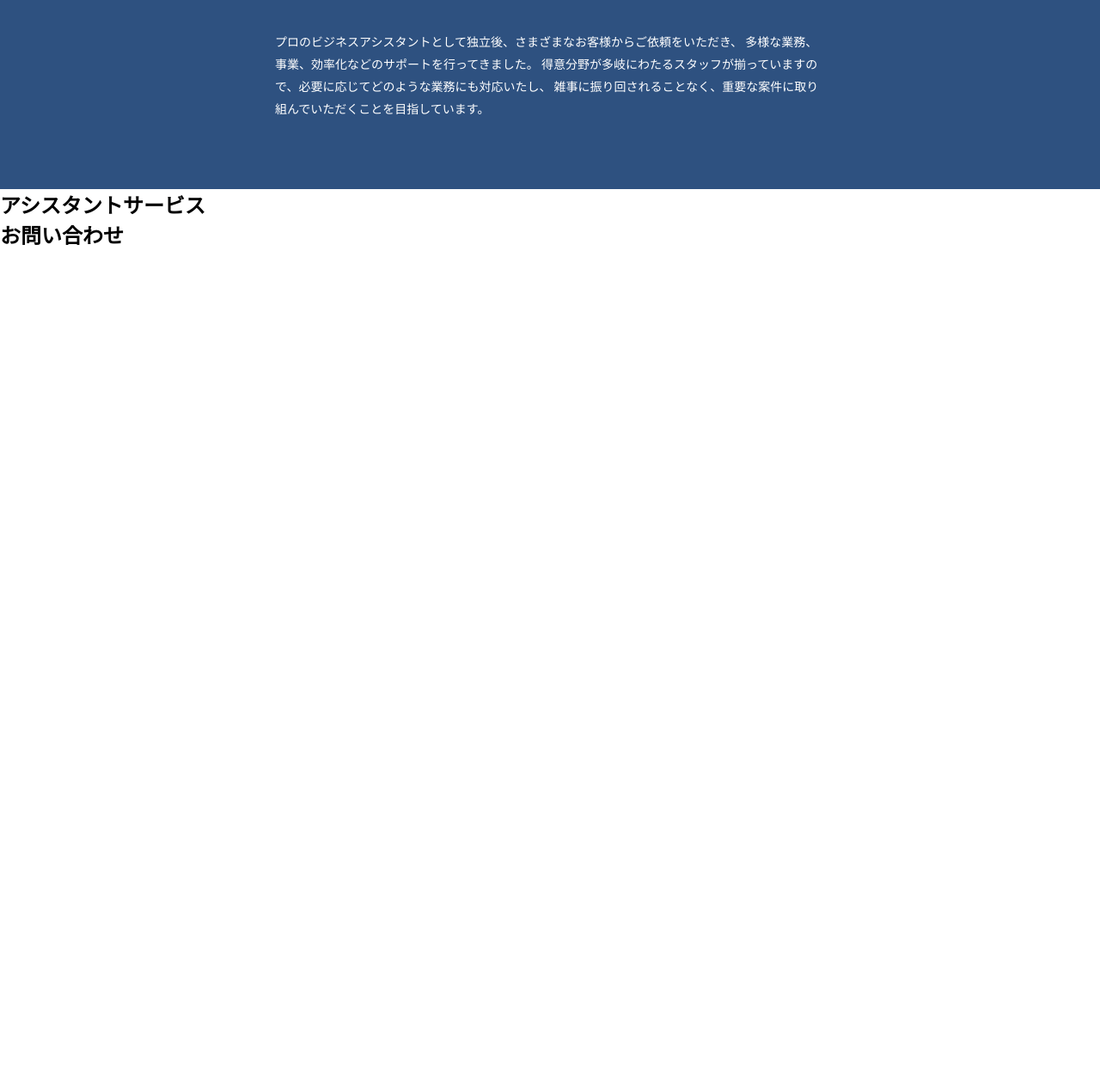
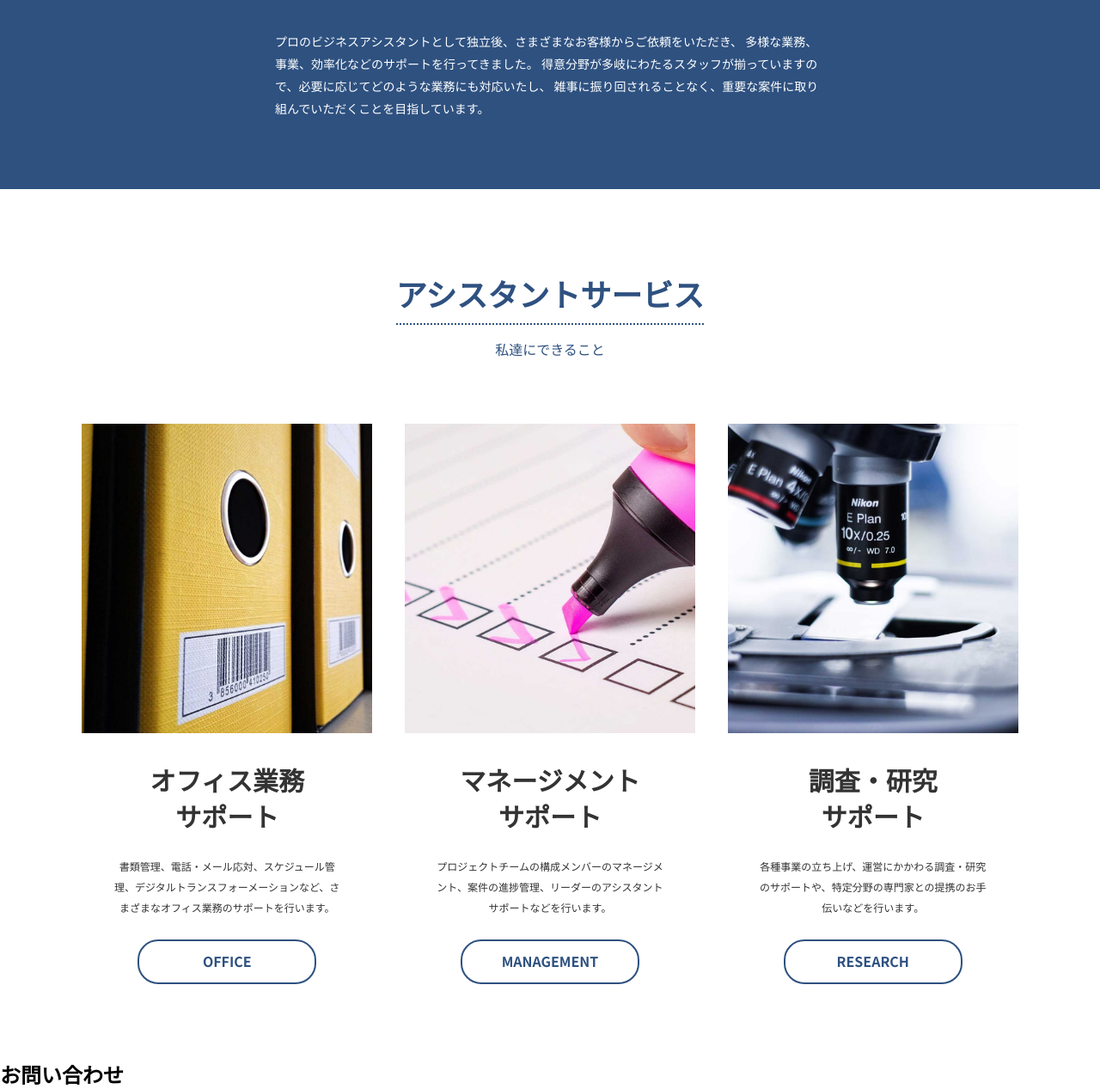
Before and after one commit to yuktnk/Cording-Practice-1, a plain HTML site: page index.html in a window 1280 px wide. Shown: the part 932-2199 px from the top of the page at 86% size. Before the commit the page ends 1222 px from the top, so only its background shows below. Drawn offline with Linux system fonts and the light colour scheme.

Commit message:
chapter6

```diff
--- a/index.html
+++ b/index.html
@@ -51,9 +51,40 @@
     </div>
   </section>
 
+
+
   <section class="service">
-    <h2>アシスタントサービス</h2>
+    <div class="container">
+      <h2>アシスタントサービス</h2>
+      <p>私達にできること</p>
+
+      <div class="details">
+        <article class="detail office">
+          <figure></figure>
+          <h3>オフィス業務<br>サポート</h3>
+          <p>書類管理、電話・メール応対、スケジュール管理、デジタルトランスフォーメーションなど、さまざまなオフィス業務のサポートを行います。</p>
+          <a href="#" class="btn">OFFICE</a>
+        </article>
+
+        <article class="detail manage">
+          <figure></figure>
+          <h3>マネージメント<br>サポート</h3>
+          <p>プロジェクトチームの構成メンバーのマネージメント、案件の進捗管理、リーダーのアシスタントサポートなどを行います。</p>
+          <a href="#" class="btn">MANAGEMENT</a>
+        </article>
+
+        <article class="detail research">
+          <figure></figure>
+          <h3>調査・研究<br>サポート</h3>
+          <p>各種事業の立ち上げ、運営にかかわる調査・研究のサポートや、特定分野の専門家との提携のお手伝いなどを行います。</p>
+          <a href="#" class="btn">RESEARCH</a>
+        </article>
+      </div>
+
+    </div>
   </section>
+
+
 
   <section class="contact">
     <h2>お問い合わせ</h2>
--- a/style.css
+++ b/style.css
@@ -193,3 +193,113 @@ a:hover {
     font-size: 20px;
   }
 }
+
+/* サービス */
+.service {
+  padding: 67px 0;
+  text-align: center;
+}
+.service h2 {
+  font-size: 24px;
+  color: #2E5180;
+  border-bottom: dotted 2px currentColor;
+  display: inline-block;
+  margin-bottom: 16px;
+  padding-bottom: 9px;
+}
+.service h2 + p {
+  color: #2E5180;
+  font-size: 16px;
+}
+@media (min-width: 900px) {
+  .service {
+    padding: 95px 0 87px;
+  }
+  .service h2 {
+    font-size: 36px;
+  }
+}
+/* サービス：サービスの詳細 */
+.details {
+  margin-top: 53px;
+  color: #333333;
+}
+.detail:not(:last-child) {
+  margin-bottom: 67px;
+}
+.detail h3 {
+  margin-bottom: 17px;
+  font-size: 20px;
+  line-height: 1.75;
+}
+.detail p {
+  max-width: 264px;
+  margin: 0 auto 25px;
+  font-size: 12px;
+  line-height: 2;
+}
+.detail figure {
+  height: 246px;
+  margin-bottom: 22px;
+  background-position: center;
+  background-size: cover;
+}
+.detail.office figure{
+  background-image: url(img/office.jpg);
+}
+.detail.manage figure{
+  background-image: url(img/manage.jpg);
+}
+.detail.research figure{
+  background-image: url(img/research.jpg);
+}
+@media (min-width: 900px) {
+  .details {
+    display: flex;
+    margin-top: 75px;
+  }
+  .detail {
+    flex: 1;
+    margin-right: 3.22%;
+  }
+  .detail:first-child {
+    margin-left: 3.22%;
+  }
+  .detail:not(:last-child) {
+    margin-bottom: 0;
+  }
+  .detail h3 {
+    margin-bottom: 26px;
+    font-size: 30px;
+    line-height: 1.4;
+  }
+  .detail p {
+    width: 78%;
+    max-width: none;
+  }
+  .detail figure {
+    height: 360px;
+    margin-bottom: 33px;
+  }
+  .detail {
+    display: flex;
+    flex-direction: column;
+  }
+  .detail .btn {
+    margin-top: auto;
+  }
+}
+/* ボタン */
+.btn {
+  display: block;
+  width: 208px;
+  margin: 0 auto;
+  padding: 11px 11px 13px;
+  box-sizing: border-box;
+  border: solid 2px currentColor;
+  border-radius: 24px;
+  color: #2E5180;
+  font-size: 16px;
+  font-weight: bold;
+  text-align: center;
+}
```
